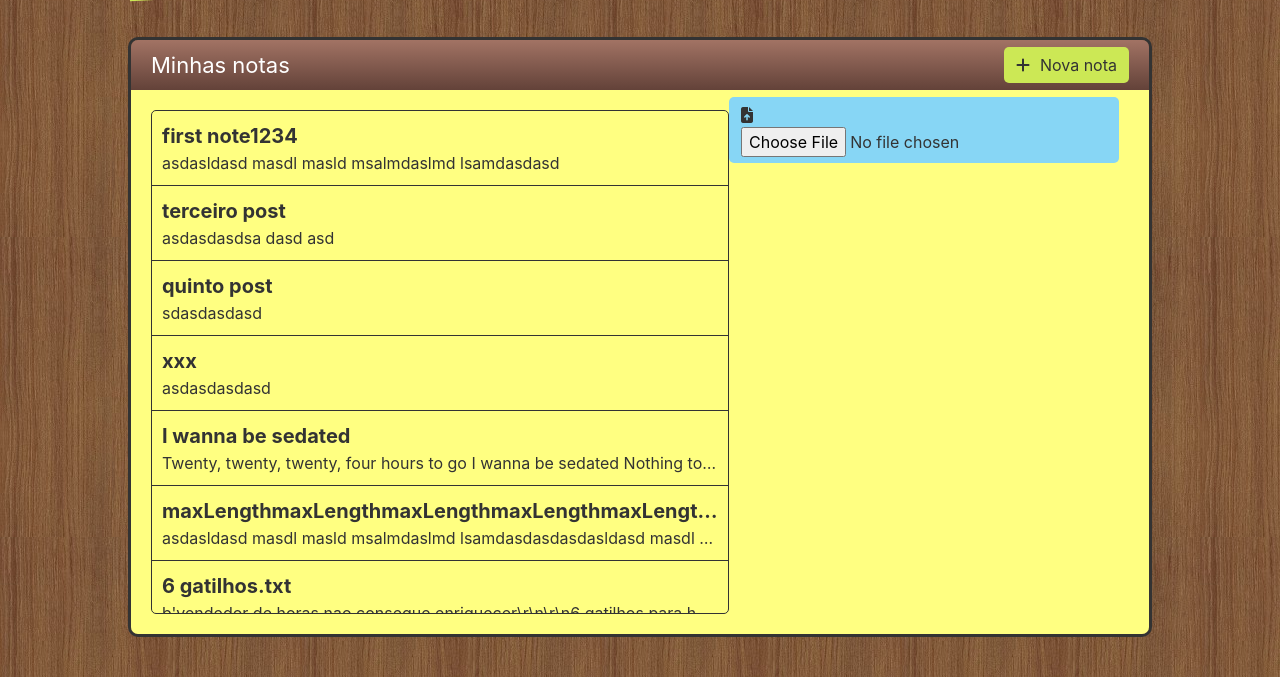
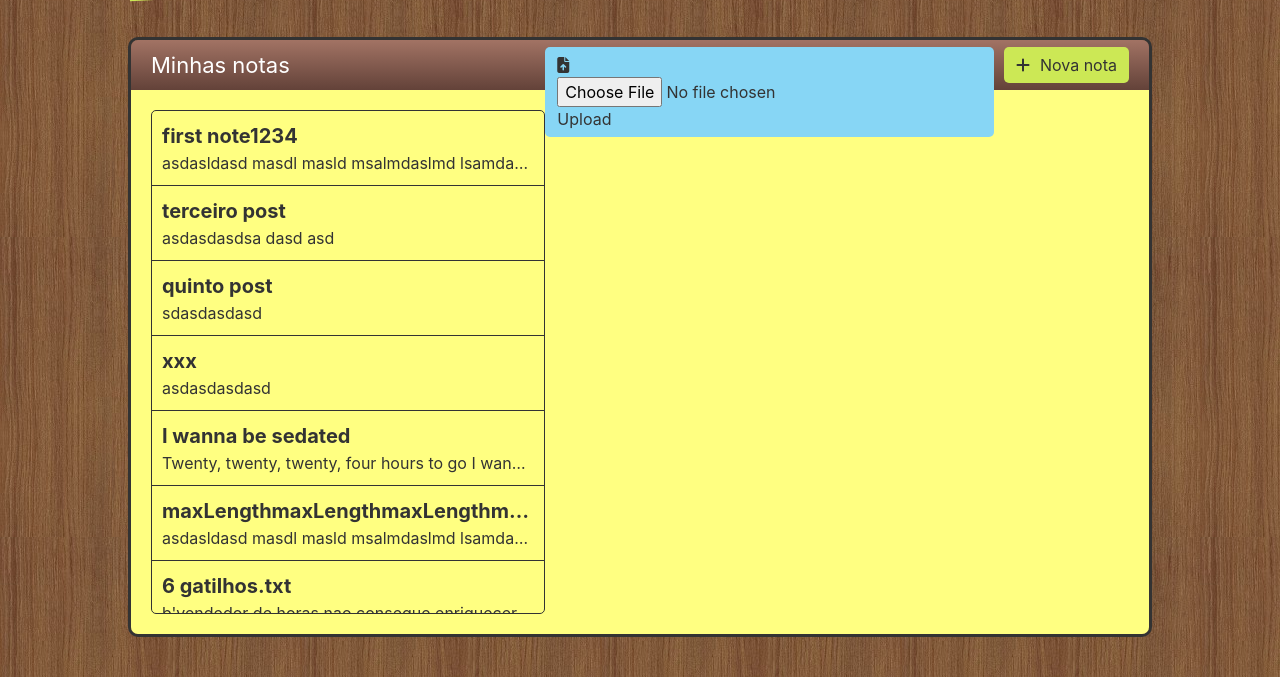
Before and after one commit to tchesa/django-notes, a Django app: page / in a window 1280 px wide. Shown: the part 63-740 px from the top of the page. Run offline with Django 3.2, Linux system fonts and the light colour scheme; a user stored in the database is signed in; data comes from the database, SQL or seed files in the repository; both versions use the stored data as it was after the commit; some libraries are stand-ins or nearby versions.

Commit message:
add: upload button

```diff
--- a/src/notes/urls.py
+++ b/src/notes/urls.py
@@ -16,7 +16,8 @@
 from django.contrib import admin
 from django.contrib.auth.views import LoginView as login
 from django.urls import path
-from storage.views import (list_note_page, new_note_page, view_note_page, edit_note_page, delete_note_page, download_note)
+from storage.views import (list_note_page, new_note_page, view_note_page, edit_note_page, delete_note_page,
+                           download_note, upload_note)
 from .views import (signup_page, logout_page)
 
 urlpatterns = [
@@ -24,6 +25,7 @@
     path('login/', login.as_view(template_name='login.html')),
     path('signup/', signup_page),
     path('new/', new_note_page),
+    path('upload/', upload_note),
     path('<int:id>/', view_note_page),
     path('<int:id>/edit', edit_note_page),
     path('<int:id>/download', download_note),
--- a/src/templates/new.html
+++ b/src/templates/new.html
@@ -6,7 +6,6 @@
     <div class='book'>
 
         <div class='edit'>
-
             <form method='POST' action='.'> {% csrf_token %}
                 <div class="book-hd">
                     <span class='title'><a href='/'><i class="fas fa-arrow-left"></i></a>Nova nota</span>
--- a/src/templates/notes.html
+++ b/src/templates/notes.html
@@ -9,12 +9,15 @@
             <a class='new' href='/new'>
                 <i class="fas fa-plus"></i><span>Nova nota</span>
             </a>
-            <form method='POST' enctype="multipart/form-data" action="/">
-                {% csrf_token %}
-                <a class='upload mr'>
-                    <i class="fas fa-file-upload"></i><span><input type="file" class="autosubmit" placeholder="Upload"/></span>
-                </a>
-            </form>
+            <a class='upload mr'>
+                <form method='POST' action="/upload/" enctype="multipart/form-data">{% csrf_token %}
+                    <i class="fas fa-file-upload"></i>
+                    <span>
+                        <input class="submit-button" type="file" accept=".txt" name="filename" placeholder="Upload"
+                               onchange="form.submit()"/>Upload
+                    </span>
+                </form>
+            </a>
         </div>
         <div class='book-bd'>
             <!-- <div class='search'>
@@ -45,9 +48,3 @@
     </div>
 
 {% endblock %}
-
-<script>
-    $('form .autosubmit').on('change', function () {
-        this.form.submit();
-    });
-</script>
```
Also changed, not shown: src/db.sqlite3, src/storage/views.py.
